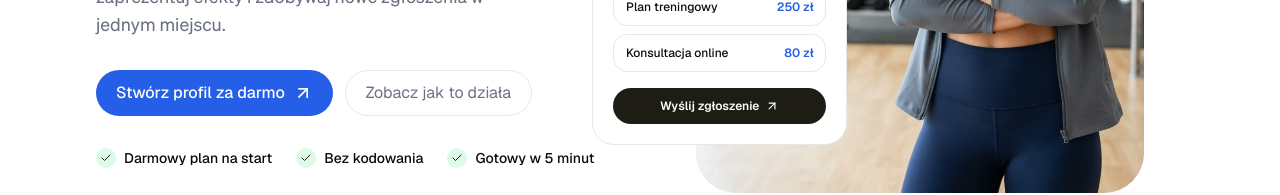
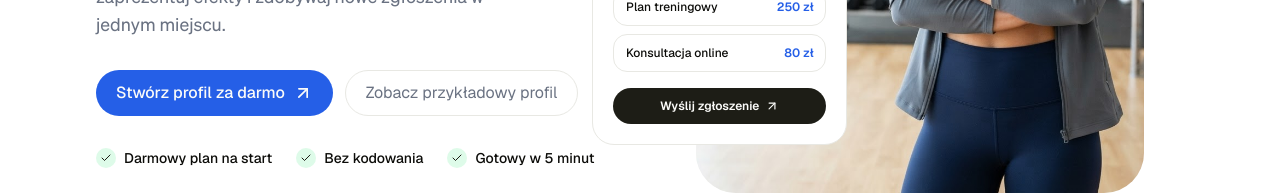
Before and after one commit to MZOG/fitly.bio, a Next.js app: page / in a window 1280 px wide. Shown: the part 536-731 px from the top of the page. Built offline with nearby package versions, Linux system fonts and the light colour scheme; no server answers.

Commit message:
fix hero button

```diff
--- a/components/marketing/hero.tsx
+++ b/components/marketing/hero.tsx
@@ -39,12 +39,12 @@ export function Hero() {
               Stwórz profil za darmo
               <ArrowUpRight className="size-5 transition-transform" />
             </Link>
-            <a
-              href="#jak-to-dziala"
+            <Link
+              href="/demo"
               className="inline-flex items-center justify-center gap-2 rounded-full border border-border bg-background px-5 py-2.5 text-base text-muted-foreground transition-colors hover:bg-secondary"
             >
-              Zobacz jak to działa
-            </a>
+              Zobacz przykładowy profil
+            </Link>
           </div>
 
           <ul className="mt-8 flex flex-wrap gap-x-6 gap-y-2">
```
